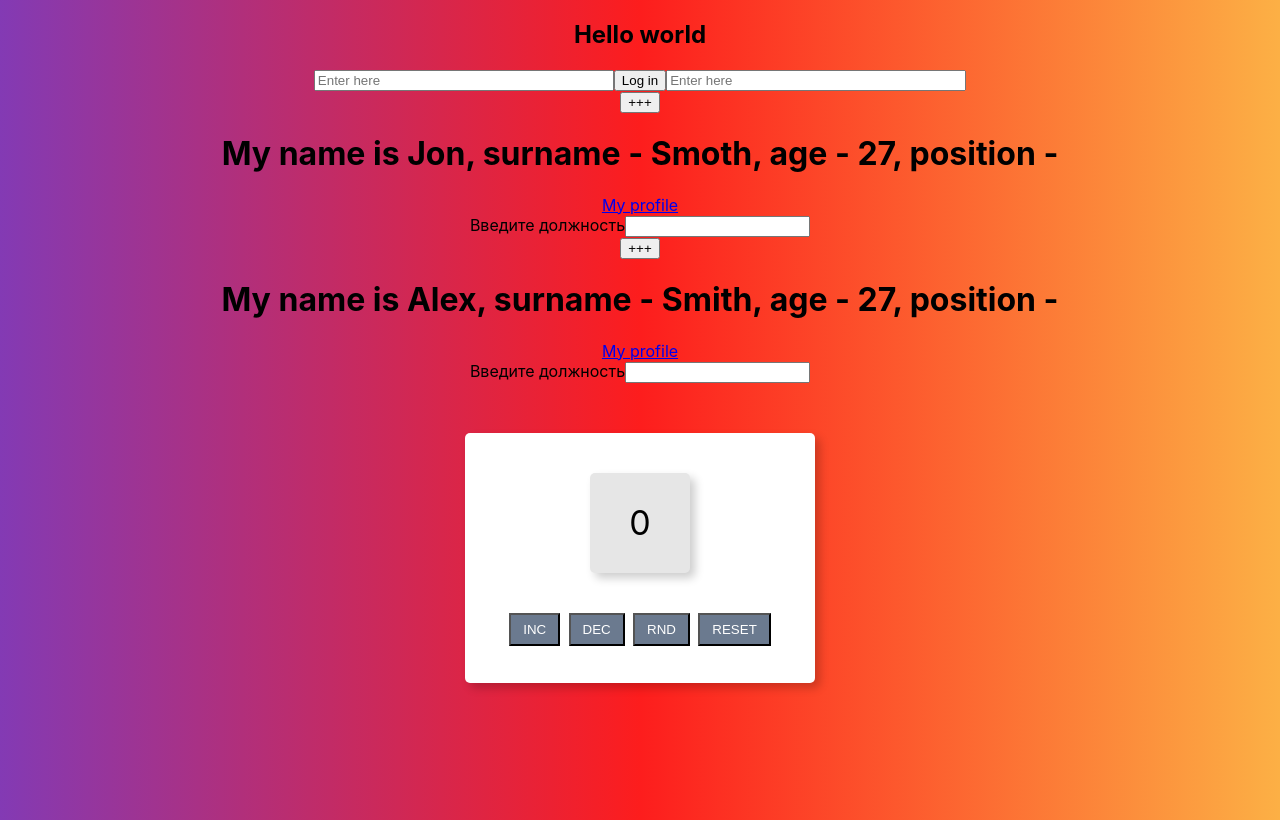
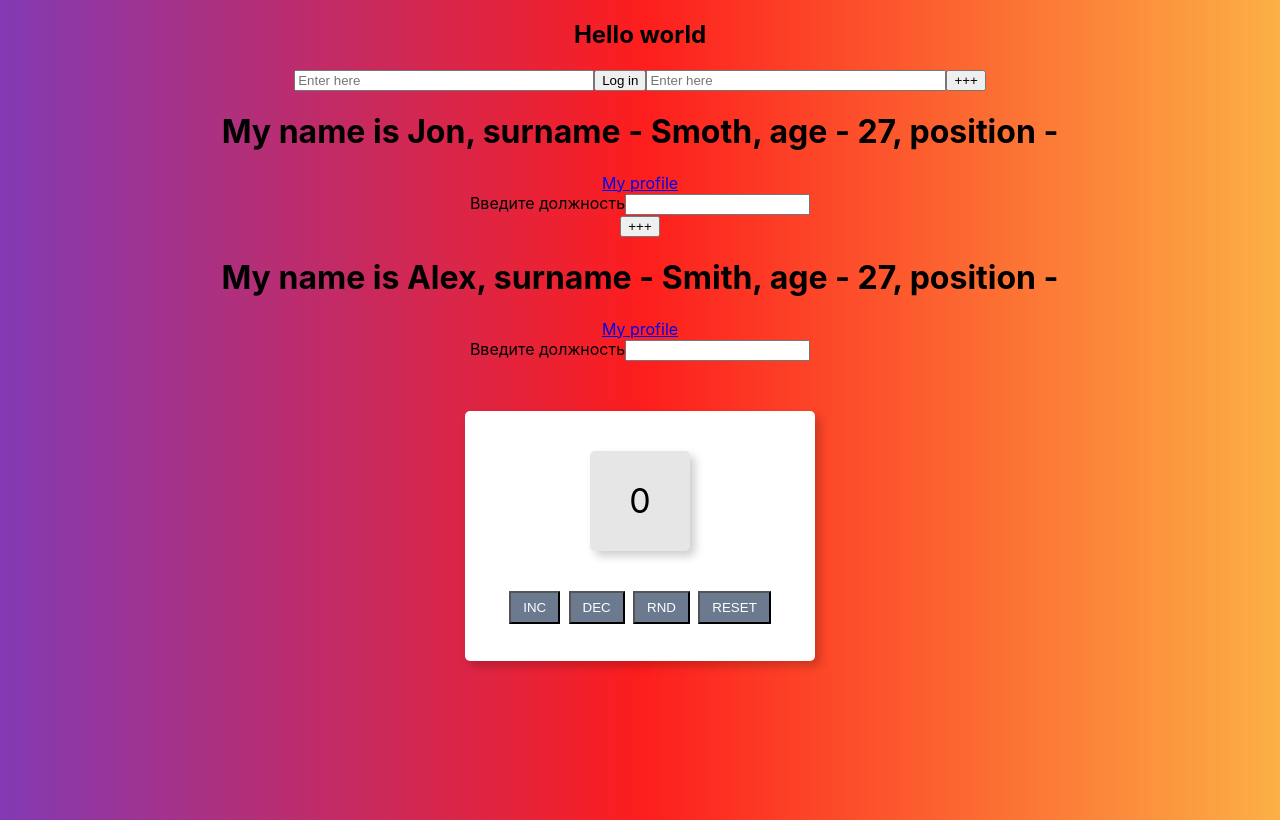
Before and after one commit to Ulianna0309/my-app, a React (Create React App) app: page / in a window 1280 px wide. Built offline with nearby package versions, Linux system fonts and the light colour scheme.

Commit message:
add fragment

```diff
--- a/src/App.js
+++ b/src/App.js
@@ -1,4 +1,4 @@
-import {Component, StrictMode} from 'react';
+import {Component, StrictMode, Fragment} from 'react';
 import './App.css';
 
 const Header = () => {
@@ -66,7 +66,7 @@ class WhoAmI extends Component {
       const{name, surname, link} = this.props;
       const {position, years} = this.state;
       return(
-        <div>
+        <>
           <button onClick={this.nextYear}>{this.state.text}</button>
           <h1>My name is {name}, surname - {surname},
           age - {years},
@@ -76,7 +76,7 @@ class WhoAmI extends Component {
             <span>Введите должность</span>
             <input type='text' onChange={(e) => this.commitInputChanges(e, 'some color')} />
           </form>
-        </div>
+          </>
       )
     }
   }
```
